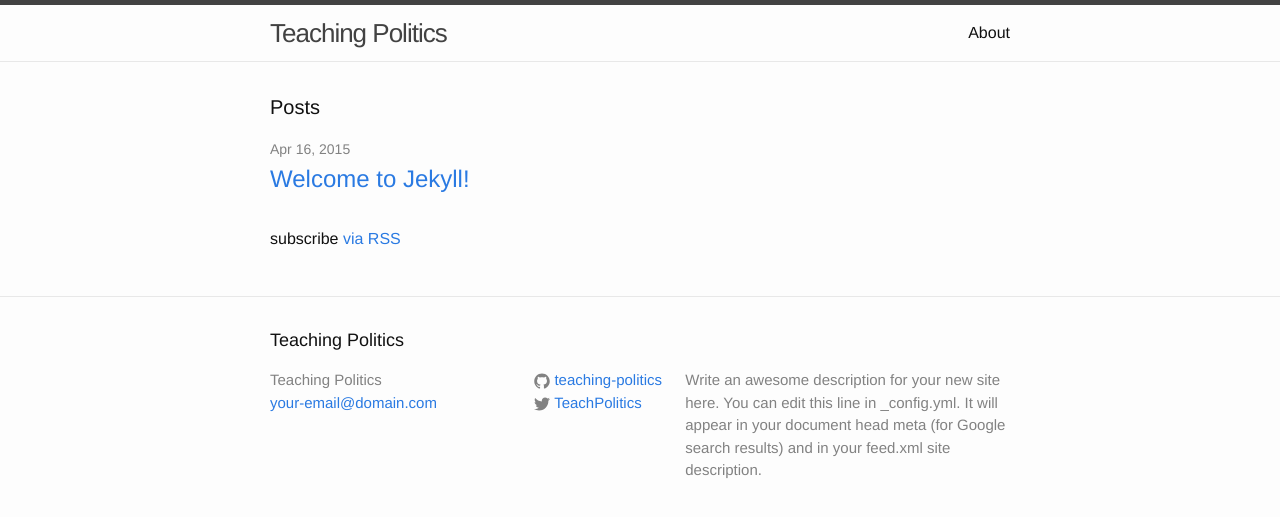
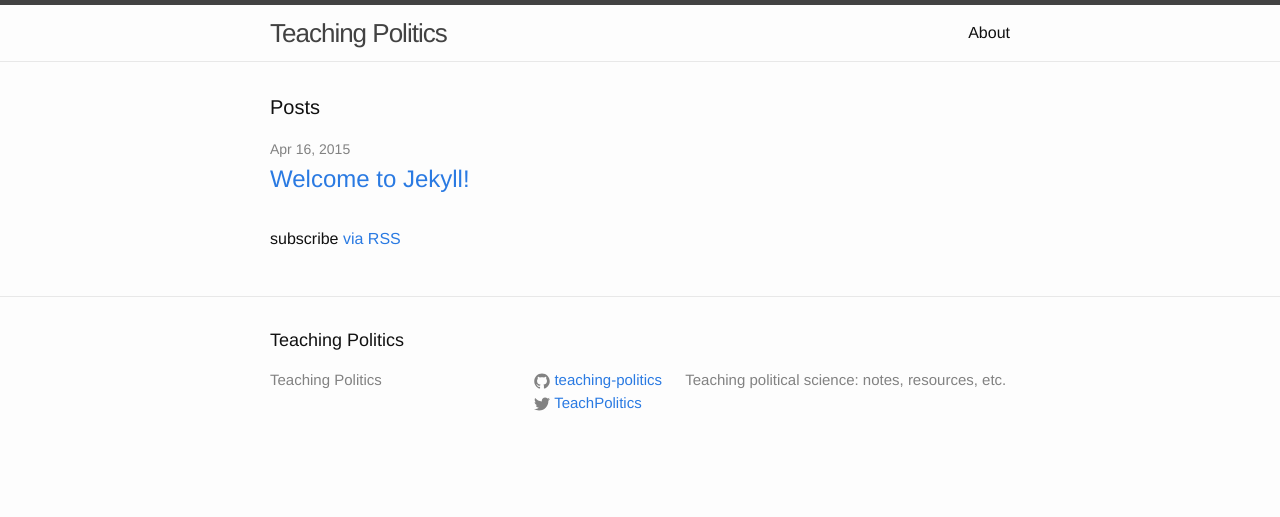
Before and after one commit to teaching-politics/teaching-politics.github.io, a Jekyll site: the page built from index.html, in a window 1280 px wide. Shown: the top 517 px of the page. Built offline with Jekyll 4.4.1, drawn with Linux system fonts in a browser that asks for light colours.

Commit message:
Update _config.yml

```diff
--- a/_config.yml
+++ b/_config.yml
@@ -1,12 +1,10 @@
 # Site settings
 title: Teaching Politics
 
-email: your-email@domain.com
+# email:
 
 description: > # this means to ignore newlines until "baseurl:"
-  Write an awesome description for your new site here. You can edit this
-  line in _config.yml. It will appear in your document head meta (for
-  Google search results) and in your feed.xml site description.
+  Teaching political science: notes, resources, etc.
 
 # baseurl: "" # the subpath of your site, e.g. /blog/
 # url: "http://yourdomain.com" # the base hostname & protocol for your site
```
